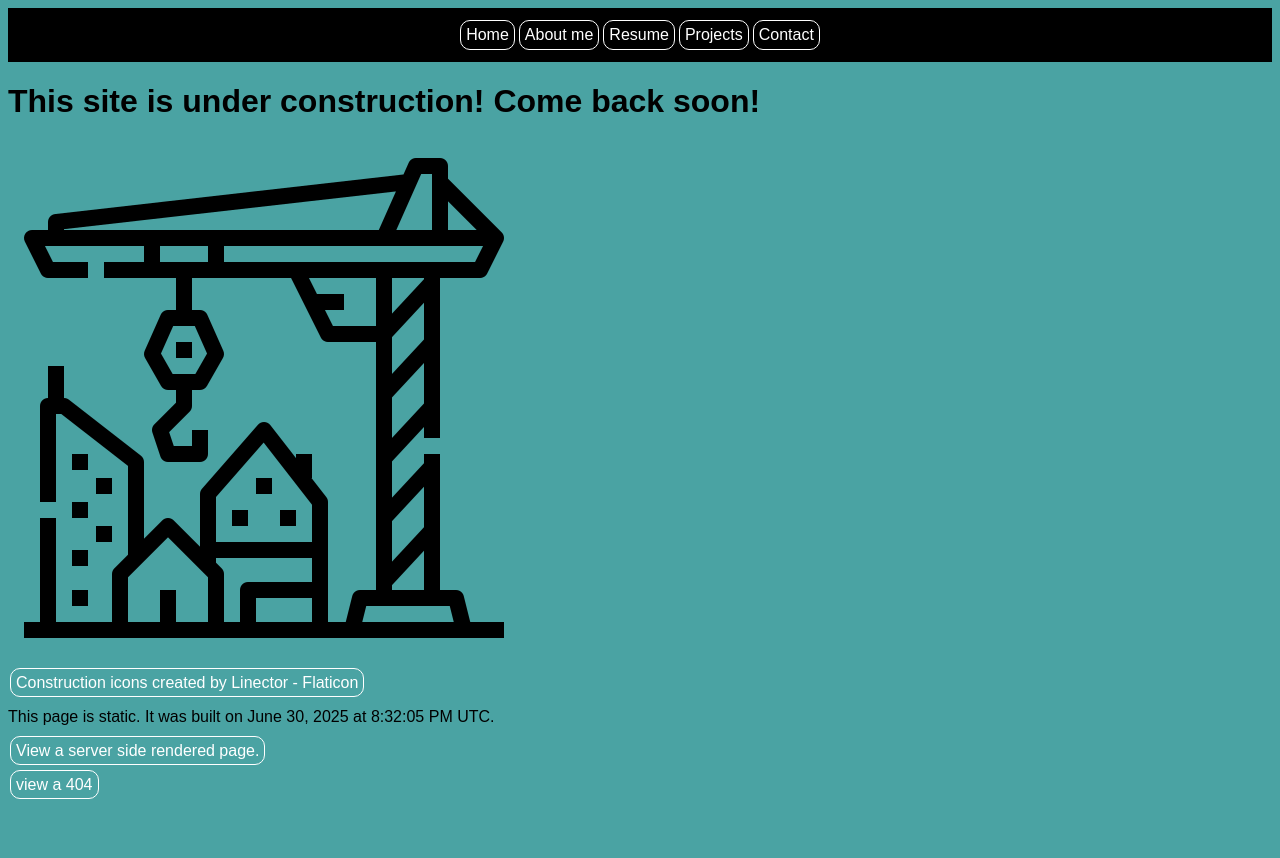
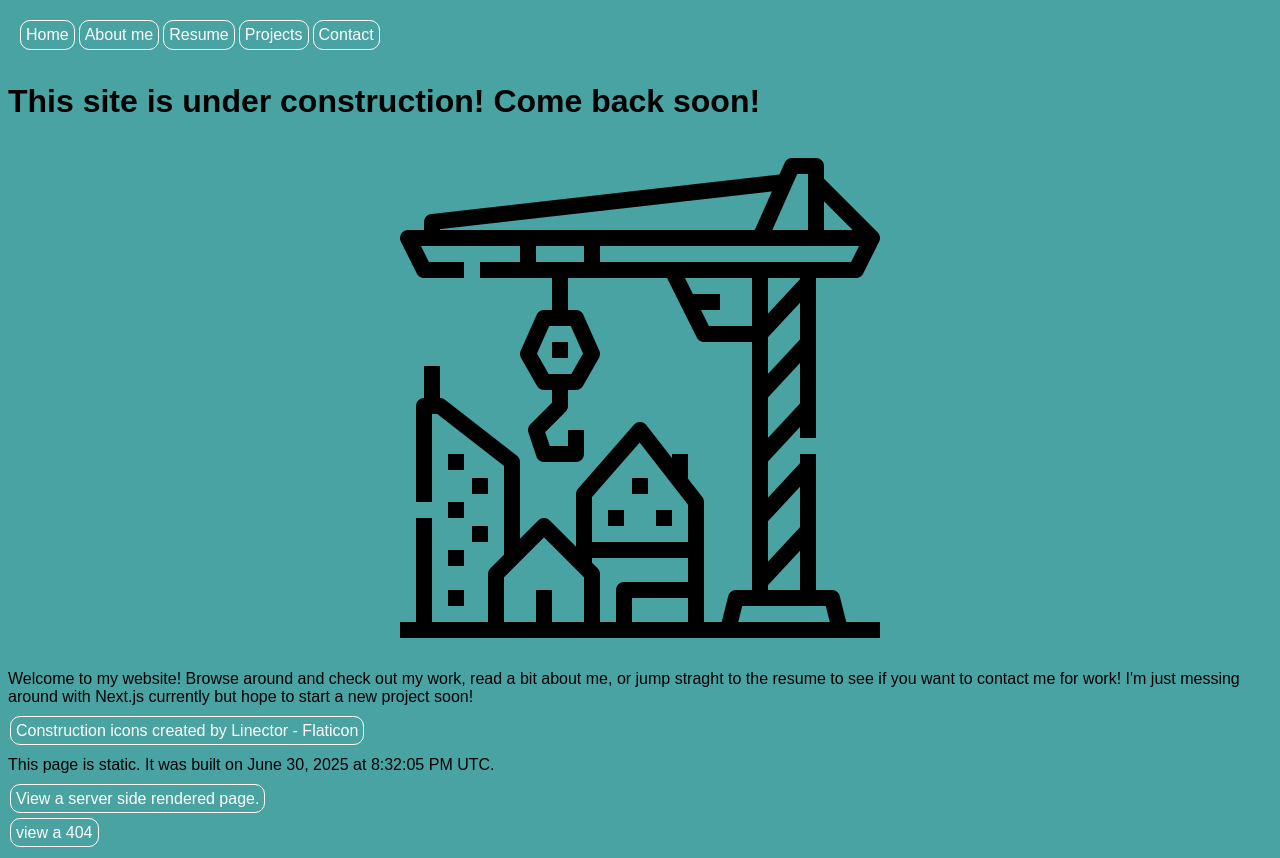
Before and after one commit to zachty/portfolio, a Next.js app: page / in a window 1280 px wide. Before the commit the page ends 810 px from the top, so only its background shows below. Built offline with nearby package versions, Linux system fonts and the light colour scheme.

Commit message:
added text

```diff
--- a/pages/index.jsx
+++ b/pages/index.jsx
@@ -11,7 +11,11 @@ export default function Home({ formattedDate }) {
                 alt="construction icon"
                 width={512}
                 height={512}
+                align="center"style={{ display: 'block', margin: '0 auto' }}
             />
+            <p>
+                Welcome to my website! Browse around and check out my work, read a bit about me, or jump straght to the resume to see if you want to contact me for work! I'm just messing around with Next.js currently but hope to start a new project soon!
+            </p>
             <p>
                 <a
                     href="https://www.flaticon.com/free-icons/construction"
--- a/styles/globals.css
+++ b/styles/globals.css
@@ -15,8 +15,8 @@ a {
 
 nav {
   display: flex;
-  justify-content: center;
+  justify-content: left;
   align-items: center;
-  background-color: black;
+  background-color: inherit;
   padding: 10px;
 }
```
